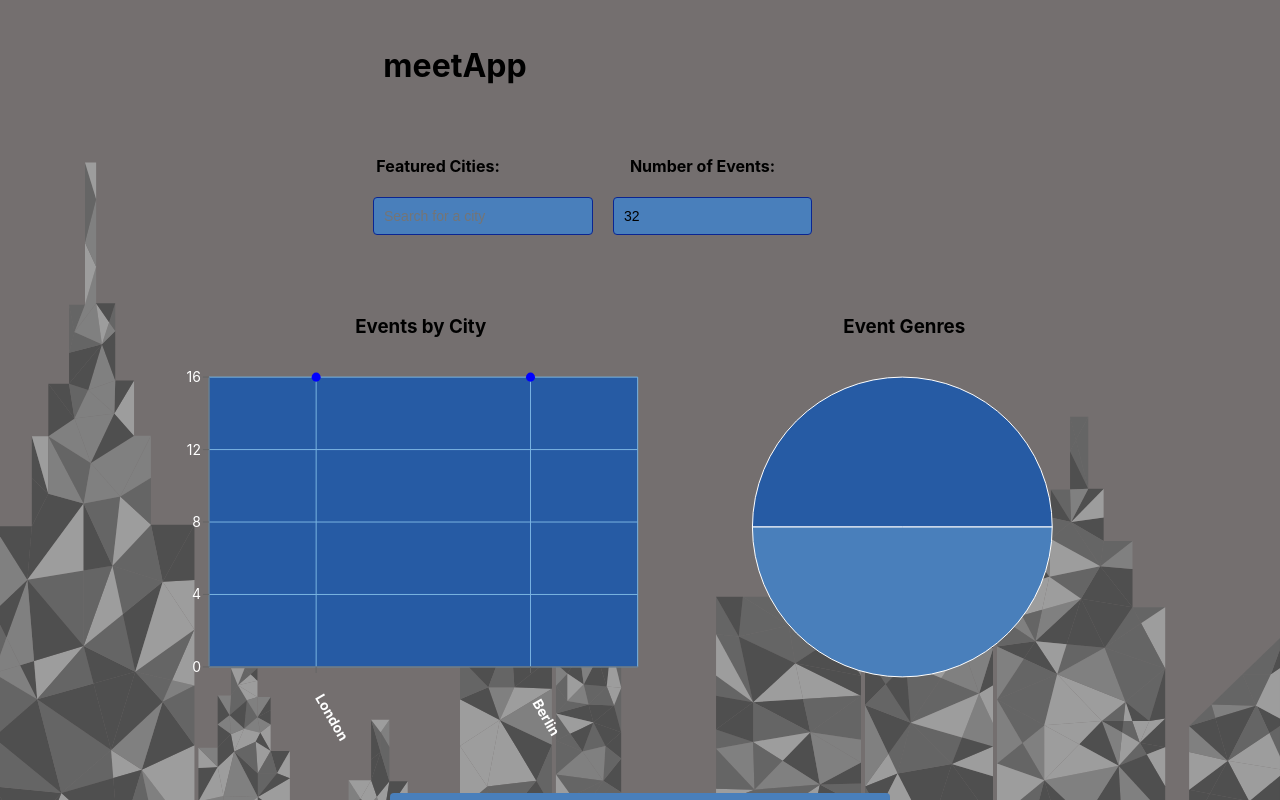
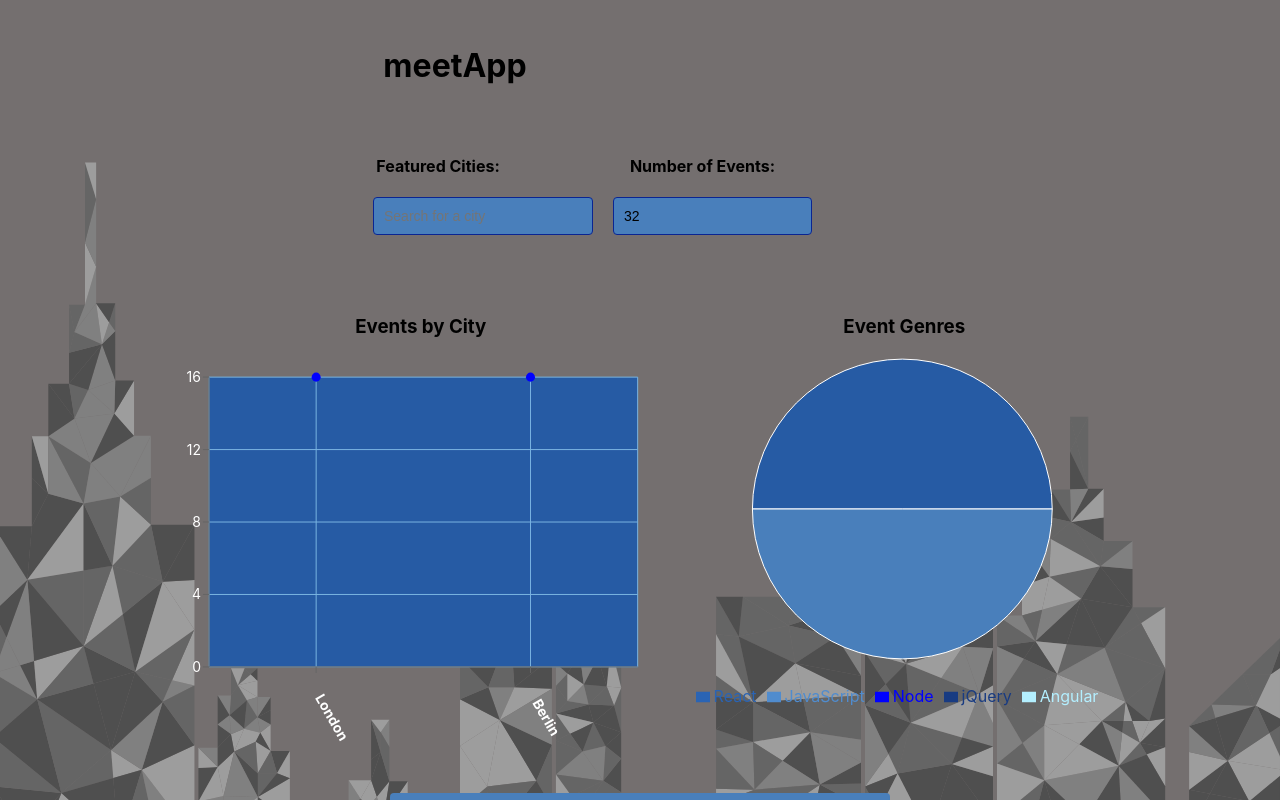
Before and after one commit to eroktopus/Meet_App, a React (Create React App) app: page / in a window 1280 px wide. Shown: the top 800 px of the page. Built offline with nearby package versions, Linux system fonts and the light colour scheme; what atatus-spa would draw is missing.

Commit message:
adding pie chart attributes

```diff
--- a/src/components/EventGenresChart.js
+++ b/src/components/EventGenresChart.js
@@ -1,4 +1,4 @@
-import { useState, useEffect } from "react";
+import React, { useState, useEffect } from "react";
 import {
   PieChart,
   Pie,
@@ -6,9 +6,11 @@ import {
   Cell,
   Tooltip,
   Sector,
+  Legend,
+  Line,
 } from "recharts";
 
-const genres = ["React", "JavaScript", "Node", "jQuery", "Angular"]; // Define genres array
+const genres = ["React", "JavaScript", "Node", "jQuery", "Angular"];
 
 const EventGenresChart = ({ events }) => {
   const [data, setData] = useState([]);
@@ -79,6 +81,26 @@ const EventGenresChart = ({ events }) => {
               />
             ))}
           </Pie>
+          <Legend
+            className="legend-titles"
+            verticalAlign="bottom"
+            height={36}
+            wrapperStyle={{
+              filter: "brightness(1.1)", // Apply brightness filter
+            }}
+          />
+          <Line
+            name="pv of pages"
+            type="monotone"
+            dataKey="pv"
+            stroke="#8884d8"
+          />
+          <Line
+            name="uv of pages"
+            type="monotone"
+            dataKey="uv"
+            stroke="#82ca9d"
+          />
         </PieChart>
       </ResponsiveContainer>
     </div>
```
